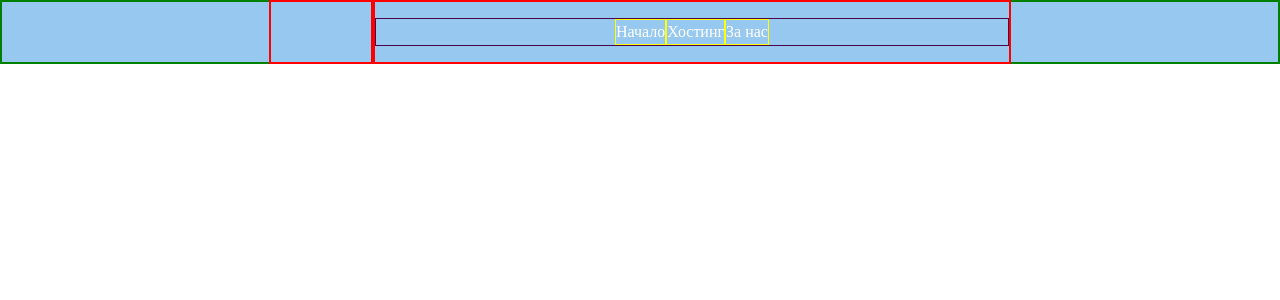
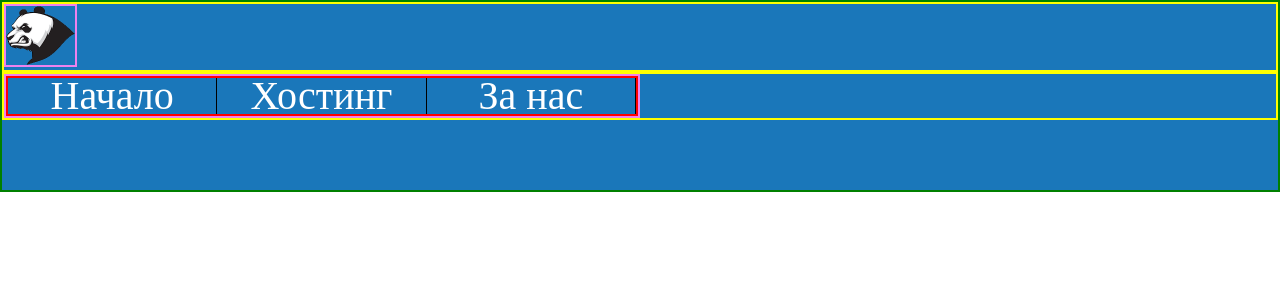
Before and after one commit to LightNeverDies/ResonanceBG_Project1, a PHP site: page /index.html in a window 1280 px wide. Shown: the top 300 px of the page. Run offline with PHP 8.4, Linux system fonts and the light colour scheme.

Commit message:
Co-authored-by: Александър Господинов <nightavenger54@abv.bg>

```diff
--- a/index.html
+++ b/index.html
@@ -11,15 +11,25 @@
     <body>
        <div class="main-wrapper">
             <header>
-                <span class="logo"></span>
-                <nav>
-                    <ul>
-                        <li><a href="#" class="nav-btn home-btn">Начало</a></li>
-                        <li><a href="#" class="nav-btn hosting-btn">Хостинг</a></li>
-                        <li><a href="#" class="nav-btn about-btn">За нас</a></li>
-                    </ul>
-                </nav>
-                <div class="lang-bar"></div>
+                <div class="header-top">
+                    <div class="logo-wrapper">
+                        <img class="logo" src="images/logo/pandalogo.png" >
+                    </div>
+                    <div class="lang-bar-wrapper">
+                        <div class="lang-bar-selector">
+
+                        </div>
+                    </div>
+                </div>
+                <div class="header-bottom">
+                    <nav class="nav-bar-wrapper">
+                        <ul class="nav-bar">
+                            <li class="nav-btn home-btn"><a href="#" class="nav-btn-txt home-btn-txt">Начало</a></li>
+                            <li class="nav-btn hosting-btn"><a href="#" class="nav-btn-txt hosting-btn-txt">Хостинг</a></li>
+                            <li class="nav-btn about-btn"><a href="#" class="nav-btn-txt about-btn-txt">За нас</a></li>
+                        </ul>
+                    </nav>
+                </div>
             </header>
             <main>
 
--- a/styles/scss/abstracts/_variables.scss
+++ b/styles/scss/abstracts/_variables.scss
@@ -1,2 +1,2 @@
-$headerColor: #97c8ef;
+$headerColor: #1A77BA;
 $navButtonsColor: #FFFFFF;
--- a/styles/scss/base/_reset.scss
+++ b/styles/scss/base/_reset.scss
@@ -348,3 +348,46 @@
 [hidden] {
   display: none;
 }
+html, body, div, span, applet, object, iframe,
+h1, h2, h3, h4, h5, h6, p, blockquote, pre,
+a, abbr, acronym, address, big, cite, code,
+del, dfn, em, img, ins, kbd, q, s, samp,
+small, strike, strong, sub, sup, tt, var,
+b, u, i, center,
+dl, dt, dd, ol, ul, li,
+fieldset, form, label, legend,
+table, caption, tbody, tfoot, thead, tr, th, td,
+article, aside, canvas, details, embed,
+figure, figcaption, footer, header, hgroup,
+menu, nav, output, ruby, section, summary,
+time, mark, audio, video {
+    margin: 0;
+    padding: 0;
+    border: 0;
+    font-size: 100%;
+    font: inherit;
+    vertical-align: baseline;
+}
+/* HTML5 display-role reset for older browsers */
+article, aside, details, figcaption, figure,
+footer, header, hgroup, menu, nav, section {
+    display: block;
+}
+body {
+    line-height: 1;
+}
+ol, ul {
+    list-style: none;
+}
+blockquote, q {
+    quotes: none;
+}
+blockquote:before, blockquote:after,
+q:before, q:after {
+    content: '';
+    content: none;
+}
+table {
+    border-collapse: collapse;
+    border-spacing: 0;
+}
--- /dev/null
+++ b/styles/scss/components/_logo.scss
@@ -0,0 +1,6 @@
+.logo
+{
+    width: 69px;
+    height: 59px;
+    border:2px solid violet;
+}
--- /dev/null
+++ b/styles/scss/components/_nav_bar.scss
@@ -0,0 +1,42 @@
+.nav-bar-wrapper{
+    border:2px solid violet;
+    height: 40px;
+
+    &, & .nav-bar, & .nav-bar .nav-btn{
+        display: flex;
+    }
+}
+
+.nav-bar{
+    list-style: none;
+    border: 2px solid red;
+    width: 100%;
+
+    .nav-btn{
+      width: 100%;
+      justify-content:center;
+      align-items: center;
+
+      &:not(last-child){
+        border-right: 1px solid
+      }
+    }
+    .nav-btn-txt{
+        //font-size:0.85em;
+        color: $navButtonsColor;
+    }
+}
+
+
+@media screen and(min-width:601px)
+{
+    .nav-btn-txt{
+        font-size:30pt;
+    }
+}
+@media screen and(max-width:600px)
+{
+    .nav-btn-txt{
+        font-size:10pt;
+    }
+}
--- a/styles/scss/components/_nav_buttons.scss
+++ /dev/null
@@ -1,5 +0,0 @@
-.nav-btn{
-    align-self:center;
-    font-size: 12pt;
-    color: $navButtonsColor;
-}
--- a/styles/scss/layout/_header.scss
+++ b/styles/scss/layout/_header.scss
@@ -1,37 +1,21 @@
 header{
     display:grid;
-    grid-template-columns: auto 50%;
-    justify-content: center;
-    align-content: center;
+    grid-template-rows: 1fr auto 1fr;
     background-color: $headerColor;
-    justify-content: center;
-    height: 60px;
+
     border: 2px solid green;
 
-    .logo{
-        width: 100px;
-        height:60px;
-        border: 2px solid red;
+    .header-top{
+        display:grid;
+        grid-template-columns: auto 2fr;
+
+        border: 2px solid yellow;
     }
 
-    nav{
-        border: 2px solid red;
+    .header-bottom{
+        display:grid;
+        grid-template-columns: 1fr 1fr;
 
-        &, & ul, & ul li{
-            display: flex;
-        }
-
-        ul{
-            justify-content: center;
-            list-style: none;
-            padding: 0;
-            width: 100%;
-            border: 1px solid rgb(73, 4, 73);
-
-            li{
-                border: 1px solid yellow;
-                text-align: center;
-            }
-        }
+        border: 2px solid yellow;
     }
 }
--- a/styles/scss/main.css
+++ b/styles/scss/main.css
@@ -344,61 +344,134 @@ template {
   display: none;
 }
 
+html, body, div, span, applet, object, iframe,
+h1, h2, h3, h4, h5, h6, p, blockquote, pre,
+a, abbr, acronym, address, big, cite, code,
+del, dfn, em, img, ins, kbd, q, s, samp,
+small, strike, strong, sub, sup, tt, var,
+b, u, i, center,
+dl, dt, dd, ol, ul, li,
+fieldset, form, label, legend,
+table, caption, tbody, tfoot, thead, tr, th, td,
+article, aside, canvas, details, embed,
+figure, figcaption, footer, header, hgroup,
+menu, nav, output, ruby, section, summary,
+time, mark, audio, video {
+  margin: 0;
+  padding: 0;
+  border: 0;
+  font-size: 100%;
+  font: inherit;
+  vertical-align: baseline;
+}
+
+/* HTML5 display-role reset for older browsers */
+article, aside, details, figcaption, figure,
+footer, header, hgroup, menu, nav, section {
+  display: block;
+}
+
+body {
+  line-height: 1;
+}
+
+ol, ul {
+  list-style: none;
+}
+
+blockquote, q {
+  quotes: none;
+}
+
+blockquote:before, blockquote:after,
+q:before, q:after {
+  content: '';
+  content: none;
+}
+
+table {
+  border-collapse: collapse;
+  border-spacing: 0;
+}
+
 /*Layout*/
 header {
   display: -ms-grid;
   display: grid;
-  -ms-grid-columns: auto 50%;
-      grid-template-columns: auto 50%;
-  -webkit-box-pack: center;
-      -ms-flex-pack: center;
-          justify-content: center;
-  -ms-flex-line-pack: center;
-      align-content: center;
-  background-color: #97c8ef;
-  justify-content: center;
-  height: 60px;
+  -ms-grid-rows: 1fr auto 1fr;
+      grid-template-rows: 1fr auto 1fr;
+  background-color: #1A77BA;
   border: 2px solid green;
 }
 
-header .logo {
-  width: 100px;
-  height: 60px;
-  border: 2px solid red;
+header .header-top {
+  display: -ms-grid;
+  display: grid;
+  -ms-grid-columns: auto 2fr;
+      grid-template-columns: auto 2fr;
+  border: 2px solid yellow;
 }
 
-header nav {
-  border: 2px solid red;
+header .header-bottom {
+  display: -ms-grid;
+  display: grid;
+  -ms-grid-columns: 1fr 1fr;
+      grid-template-columns: 1fr 1fr;
+  border: 2px solid yellow;
 }
 
-header nav, header nav ul, header nav ul li {
+/*Components*/
+.logo {
+  width: 69px;
+  height: 59px;
+  border: 2px solid violet;
+}
+
+.nav-bar-wrapper {
+  border: 2px solid violet;
+  height: 40px;
+}
+
+.nav-bar-wrapper, .nav-bar-wrapper .nav-bar, .nav-bar-wrapper .nav-bar .nav-btn {
   display: -webkit-box;
   display: -ms-flexbox;
   display: flex;
 }
 
-header nav ul {
+.nav-bar {
+  list-style: none;
+  border: 2px solid red;
+  width: 100%;
+}
+
+.nav-bar .nav-btn {
+  width: 100%;
   -webkit-box-pack: center;
       -ms-flex-pack: center;
           justify-content: center;
-  list-style: none;
-  padding: 0;
-  width: 100%;
-  border: 1px solid #490449;
+  -webkit-box-align: center;
+      -ms-flex-align: center;
+          align-items: center;
 }
 
-header nav ul li {
-  border: 1px solid yellow;
-  text-align: center;
+.nav-bar .nav-btn:not(last-child) {
+  border-right: 1px solid;
 }
 
-/*Components*/
-.nav-btn {
-  -ms-flex-item-align: center;
-      -ms-grid-row-align: center;
-      align-self: center;
-  font-size: 12pt;
+.nav-bar .nav-btn-txt {
   color: #FFFFFF;
+}
+
+@media screen and (min-width: 601px) {
+  .nav-btn-txt {
+    font-size: 30pt;
+  }
+}
+
+@media screen and (max-width: 600px) {
+  .nav-btn-txt {
+    font-size: 10pt;
+  }
 }
 
 /*Pages*/
@@ -407,7 +480,7 @@ header nav ul li {
   display: grid;
   -ms-grid-columns: 100%;
       grid-template-columns: 100%;
-  -ms-grid-rows: 20%;
-      grid-template-rows: 20%;
+  -ms-grid-rows: 100%;
+      grid-template-rows: 100%;
 }
 /*# sourceMappingURL=main.css.map */
--- a/styles/scss/main.scss
+++ b/styles/scss/main.scss
@@ -13,9 +13,11 @@
 @import "layout/_footer";
 
 /*Components*/
-@import "components/_nav_buttons";
+@import "components/_logo";
+@import "components/_langbar_dropdown";
+@import "components/nav_bar";
+@import "components/_plans";
 @import "components/_social_buttons";
-@import "components/_plans";
 
 /*Pages*/
 @import "pages/_about";
--- a/styles/scss/pages/_index.scss
+++ b/styles/scss/pages/_index.scss
@@ -1,5 +1,5 @@
 .main-wrapper{
     display:grid;
     grid-template-columns: 100%;
-    grid-template-rows: 20%;
+    grid-template-rows: 100%;
 }
```
Also changed, not shown: images/icons/flags/bg_flag.png (deleted), images/icons/flags/profile.svg (added), images/logo/pandalogo.png (added), styles/scss/components/_langbar_dropdown.scss (added), 2 other files.
